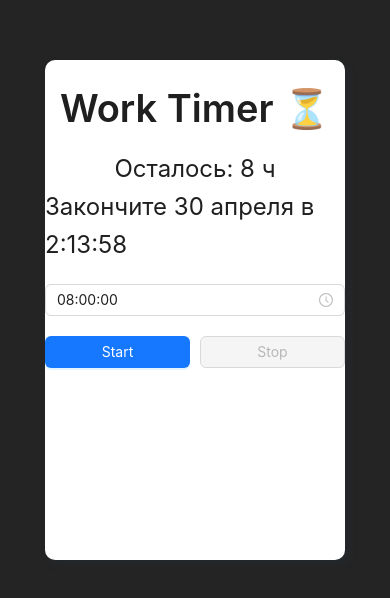
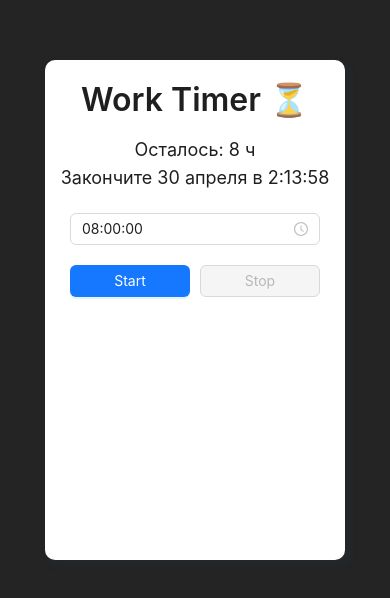
Before and after one commit to egorkeen/work-timer, a React (Vite) app: page / in a window 390 px wide. Shown: the part 112-710 px from the top of the page. Built offline with nearby package versions, Linux system fonts and the light colour scheme.

Commit message:
fix: исправил баг, возникающий при сбросе таймера

```diff
--- a/src/components/App/App.module.css
+++ b/src/components/App/App.module.css
@@ -4,6 +4,10 @@
   background-color: white;
   border-radius: 10px;
   box-shadow: 4px 4px 8px 0px rgba(34, 60, 80, 0.2);
+}
+
+.title {
+  font-size: 40px !important;
 }
 
 .text {
@@ -19,9 +23,30 @@
   width: 300px;
 }
 
+.buttonContainer {
+  width: 300px;
+}
+
 @media screen and (max-width: 600px) {
   .app {
     width: 300px;
     height: 500px;
   }
+
+  .title {
+    font-size: 32px !important;
+  }
+
+  .timer {
+    width: 250px;
+  }
+
+  .text {
+    font-size: 18px;
+    text-align: center;
+  }
+
+  .buttonContainer {
+    width: 250px;
+  }
 }
--- a/src/components/App/App.tsx
+++ b/src/components/App/App.tsx
@@ -17,8 +17,10 @@ const App = () => {
   const [timerRunning, setTimerRunning] = useState<boolean>(false);
 
   const handleSetRemainingTime = (time: Dayjs) => {
-    setTargetTime(time);
-    setFinishTime(startTime.add(time.diff(dayjs().startOf("day"))));
+    if (time) {
+      setTargetTime(time);
+      setFinishTime(startTime.add(time.diff(dayjs().startOf("day"))));
+    }
   };
 
   const handleStartTimer = () => {
@@ -50,8 +52,8 @@ const App = () => {
 
   return (
     <Flex className={styles.app} vertical align="center">
-      <Title level={1}>Work Timer ⏳</Title>
-      <Text className={styles.text}>Осталось: {formatTime(targetTime)}</Text>
+      <Title className={styles.title} level={1}>Work Timer ⏳</Title>
+      {targetTime !== null && <Text className={styles.text}>Осталось: {formatTime(targetTime)}</Text>}
       <Text className={styles.text}>Закончите {formatDate(finishTime)}</Text>
       <TimePicker
         className={styles.timer}
@@ -60,7 +62,7 @@ const App = () => {
         onChange={handleSetRemainingTime}
         placeholder="Выберите время"
       />
-      <Flex style={{ width: "300px" }} gap={10}>
+      <Flex className={styles.buttonContainer} gap={10}>
         <Button block type="primary" onClick={handleStartTimer} disabled={timerRunning}>Start</Button>
         <Button block type="primary" danger onClick={handleStopTimer} disabled={!timerRunning}>Stop</Button>
       </Flex>
```
